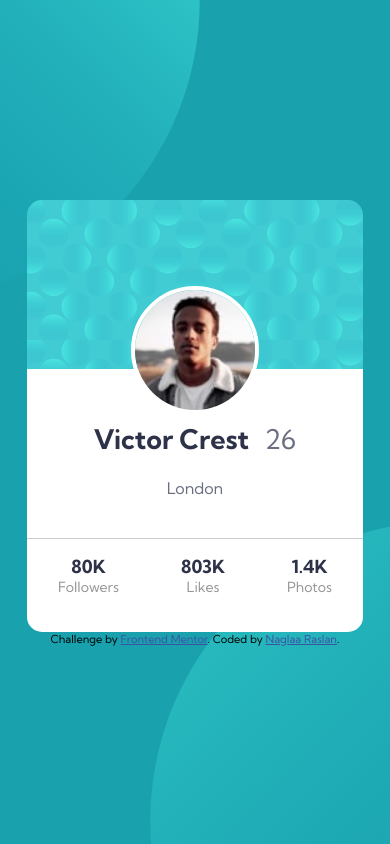
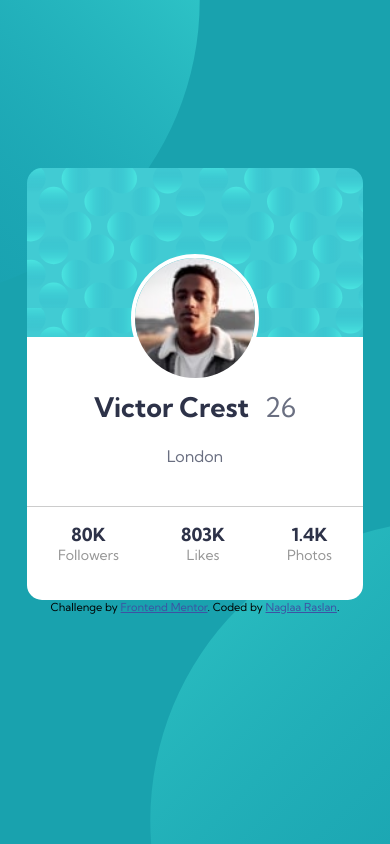
Before and after one commit to naglorias/profile-card, a plain HTML site: page index.html in a window 390 px wide. Drawn offline with Linux system fonts and the light colour scheme.

Commit message:
Update style.css

```diff
--- a/style.css
+++ b/style.css
@@ -135,6 +135,6 @@ body {
     }
     .card{
         width: 21rem;
-        margin-top: 12rem;
+        margin-top: 10rem;
     }
 }
```
